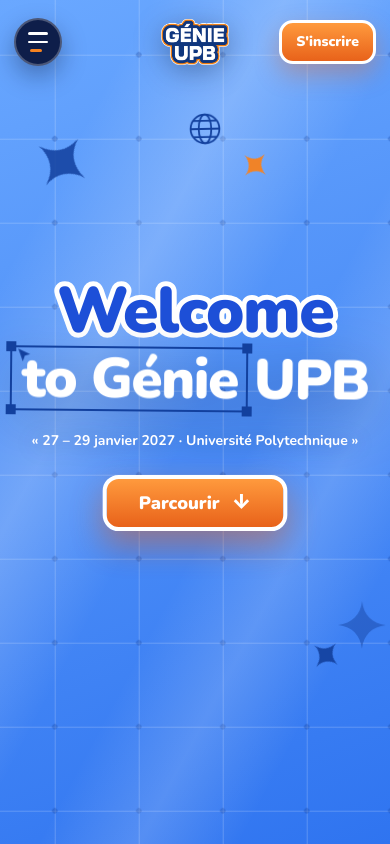
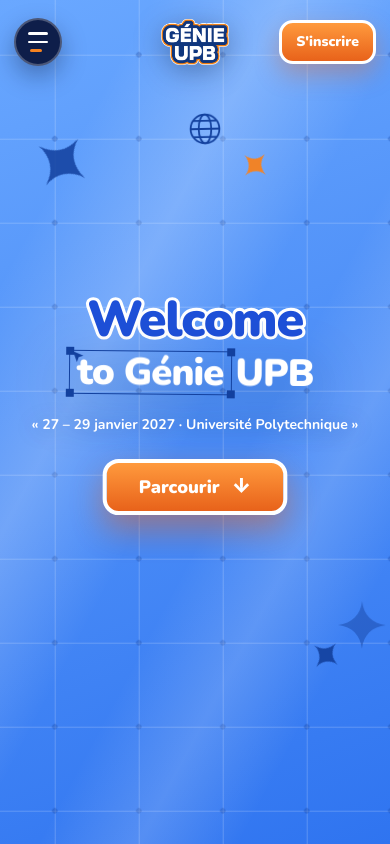
Before and after one commit to G4MA5/Genie_upbv2, a React (Vite) app: page / in a window 390 px wide. Shown: the top 844 px of the page. Built offline with nearby package versions, Linux system fonts and the light colour scheme.

Commit message:
fix(rideau): recalibrate mobile font sizes and apply whitespace-nowrap to prevent 'to' from wrapping

```diff
--- a/src/components/accueil/RideauAccueil.tsx
+++ b/src/components/accueil/RideauAccueil.tsx
@@ -231,10 +231,10 @@ export const RideauAccueil: React.FC<RideauAccueilProps> = ({ isOpen, onOpenSite
               initial={{ opacity: 0, y: 50, filter: 'blur(8px)' }}
               animate={{ opacity: 1, y: 0, filter: 'blur(0px)' }}
               transition={{ duration: 0.9, delay: 0.2, ease: [0.2, 0.9, 0.25, 1] }}
-              className="font-black text-[#1D4FD8] text-[64px] sm:text-[110px] md:text-[135px] lg:text-[148px] leading-none tracking-tight block pointer-events-auto mb-1 sm:mb-2"
+              className="font-black text-[#1D4FD8] text-[42px] min-[360px]:text-[50px] min-[400px]:text-[58px] sm:text-[110px] md:text-[135px] lg:text-[148px] leading-none tracking-tight block pointer-events-auto mb-1 sm:mb-2 whitespace-nowrap"
               style={{
                 paintOrder: 'stroke fill',
-                WebkitTextStroke: '10px #fff',
+                WebkitTextStroke: 'clamp(5px, 1.6vw, 10px) #fff',
                 filter: 'drop-shadow(0 16px 24px rgba(5, 15, 50, 0.35))',
                 animation: 'fxRiseIdle 2.6s ease-in-out 1.2s infinite',
               }}
@@ -242,7 +242,7 @@ export const RideauAccueil: React.FC<RideauAccueilProps> = ({ isOpen, onOpenSite
               Welcome
             </motion.span>
 
-            {/* "to Génie UPB" avec encadrement technique complet */}
+            {/* "to Génie UPB" avec encadrement technique complet (police mobile réduite & no-wrap strict) */}
             <motion.div
               initial={{ opacity: 0, scale: 0.8, rotate: -4 }}
               animate={{ opacity: 1, scale: 1, rotate: 0 }}
@@ -252,27 +252,27 @@ export const RideauAccueil: React.FC<RideauAccueilProps> = ({ isOpen, onOpenSite
                 animation: 'fxPopIdle 3.2s ease-in-out 1.5s infinite',
               }}
             >
-              {/* Texte géant blanc */}
-              <h1 className="font-black text-white text-[56px] sm:text-[96px] md:text-[135px] lg:text-[168px] leading-[0.95] tracking-tight drop-shadow-[0_14px_28px_rgba(5,15,50,0.35)] flex items-center justify-center gap-3 sm:gap-6">
-                <span className="relative inline-block pr-1 sm:pr-2">
-                  {/* Encadrement technique englobant tout "to Génie" (visible sur mobile et desktop) */}
+              {/* Texte blanc calibré : sur mobile la police est réduite pour empêcher que "to" ne passe en haut */}
+              <h1 className="font-black text-white text-[32px] min-[360px]:text-[38px] min-[400px]:text-[44px] sm:text-[96px] md:text-[135px] lg:text-[168px] leading-[0.95] tracking-tight drop-shadow-[0_14px_28px_rgba(5,15,50,0.35)] flex items-center justify-center gap-2 sm:gap-6 whitespace-nowrap">
+                <span className="relative inline-block pr-1 sm:pr-2 whitespace-nowrap">
+                  {/* Encadrement technique englobant tout "to Génie" */}
                   <span
                     aria-hidden="true"
-                    className="block absolute -left-3 sm:-left-5 lg:-left-6 -top-1.5 sm:-top-3 lg:-top-3.5 -right-1.5 sm:-right-3 lg:-right-4 -bottom-1.5 sm:-bottom-2.5 lg:-bottom-3 border-[2px] sm:border-[2.5px] lg:border-[3px] border-[#12409E] pointer-events-none"
+                    className="block absolute -left-2 sm:-left-5 lg:-left-6 -top-1 sm:-top-3 lg:-top-3.5 -right-1 sm:-right-3 lg:-right-4 -bottom-1 sm:-bottom-2.5 lg:-bottom-3 border-[1.5px] sm:border-[2.5px] lg:border-[3px] border-[#12409E] pointer-events-none"
                   >
-                    <span className="absolute -left-1.5 sm:-left-2 lg:-left-2.5 -top-1.5 sm:-top-2 lg:-top-2.5 w-2.5 h-2.5 sm:w-3.5 sm:h-3.5 lg:w-4 lg:h-4 bg-[#12409E]" />
-                    <span className="absolute -right-1.5 sm:-right-2 lg:-right-2.5 -top-1.5 sm:-top-2 lg:-top-2.5 w-2.5 h-2.5 sm:w-3.5 sm:h-3.5 lg:w-4 lg:h-4 bg-[#12409E]" />
-                    <span className="absolute -left-1.5 sm:-left-2 lg:-left-2.5 -bottom-1.5 sm:-bottom-2 lg:-bottom-2.5 w-2.5 h-2.5 sm:w-3.5 sm:h-3.5 lg:w-4 lg:h-4 bg-[#12409E]" />
-                    <span className="absolute -right-1.5 sm:-right-2 lg:-right-2.5 -bottom-1.5 sm:-bottom-2 lg:-bottom-2.5 w-2.5 h-2.5 sm:w-3.5 sm:h-3.5 lg:w-4 lg:h-4 bg-[#12409E]" />
+                    <span className="absolute -left-1 sm:-left-2 lg:-left-2.5 -top-1 sm:-top-2 lg:-top-2.5 w-2 sm:w-3.5 lg:w-4 h-2 sm:h-3.5 lg:h-4 bg-[#12409E]" />
+                    <span className="absolute -right-1 sm:-right-2 lg:-right-2.5 -top-1 sm:-top-2 lg:-top-2.5 w-2 sm:w-3.5 lg:w-4 h-2 sm:h-3.5 lg:h-4 bg-[#12409E]" />
+                    <span className="absolute -left-1 sm:-left-2 lg:-left-2.5 -bottom-1 sm:-bottom-2 lg:-bottom-2.5 w-2 sm:w-3.5 lg:w-4 h-2 sm:h-3.5 lg:h-4 bg-[#12409E]" />
+                    <span className="absolute -right-1 sm:-right-2 lg:-right-2.5 -bottom-1 sm:-bottom-2 lg:-bottom-2.5 w-2 sm:w-3.5 lg:w-4 h-2 sm:h-3.5 lg:h-4 bg-[#12409E]" />
                   </span>
 
-                  {/* Petite flèche curseur décorative dans le coin (visible sur mobile et desktop) */}
+                  {/* Petite flèche curseur décorative dans le coin */}
                   <svg
                     aria-hidden="true"
                     width="28"
                     height="28"
                     viewBox="0 0 24 24"
-                    className="block absolute -left-1.5 -top-1 sm:-left-2 sm:-top-1 lg:-left-2.5 lg:-top-1.5 w-4 sm:w-6 lg:w-7 h-4 sm:h-6 lg:h-7 pointer-events-none z-10"
+                    className="block absolute -left-1.5 -top-1 sm:-left-2 sm:-top-1 lg:-left-2.5 lg:-top-1.5 w-3.5 sm:w-6 lg:w-7 h-3.5 sm:h-6 lg:h-7 pointer-events-none z-10"
                   >
                     <path d="M3 2l18 8-8 2.5L10 21z" fill="#12409E" />
                   </svg>
@@ -280,7 +280,7 @@ export const RideauAccueil: React.FC<RideauAccueilProps> = ({ isOpen, onOpenSite
                   to Génie
                 </span>
 
-                <span className="relative inline-block">
+                <span className="relative inline-block whitespace-nowrap">
                   UPB
                 </span>
               </h1>
```
